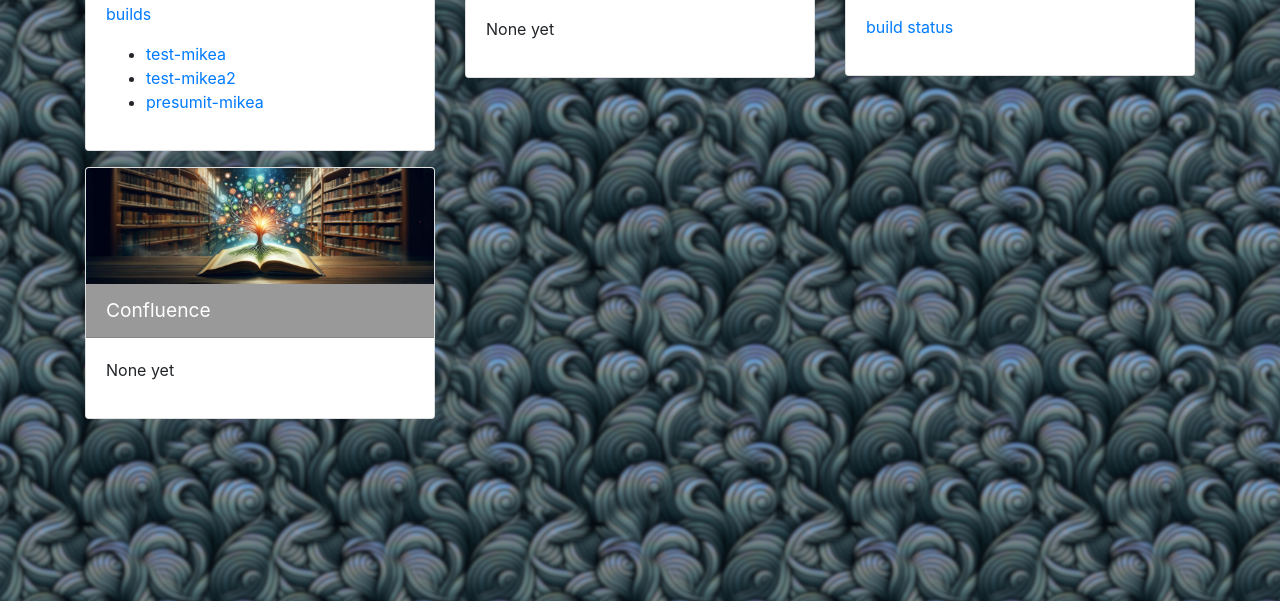
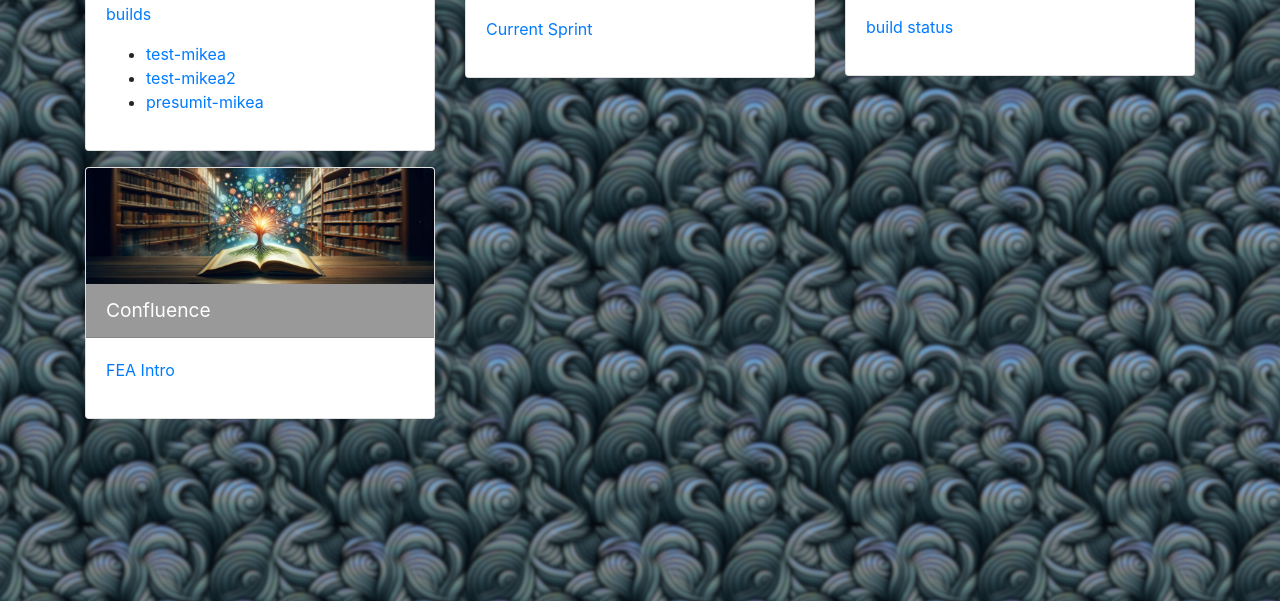
Before and after one commit to mikea-neara/mikea-neara.github.io, a plain HTML site: page index.html in a window 1280 px wide. Shown: the part 199-800 px from the top of the page. Drawn offline with nearby package versions, Linux system fonts and the light colour scheme.

Commit message:
Minor page additions.

```diff
--- a/index.html
+++ b/index.html
@@ -42,7 +42,7 @@
                     <img src="fibery-header-image.png" class="card-header-img" alt="News">
                     <div class="card-header">Fibery</div>
                     <div class="card-body">
-                        <p>None yet</p>
+                        <p><a href="https://neara.fibery.io/Engineering/Sprint/Design-01-01-to-01-21-Current-276">Current Sprint</a></p>
                     </div>
                 </div>
             </div>
@@ -63,7 +63,7 @@
                     <img src="confluence-header-image.png" class="card-header-img" alt="News">
                     <div class="card-header">Confluence</div>
                     <div class="card-body">
-                        <p>None yet</p>
+                        <p><a href="https://neara.atlassian.net/wiki/spaces/PW/pages/1693122601/Getting+started+with+the+FEA+code">FEA Intro</a></p>
                     </div>
                 </div>
             </div>
```
